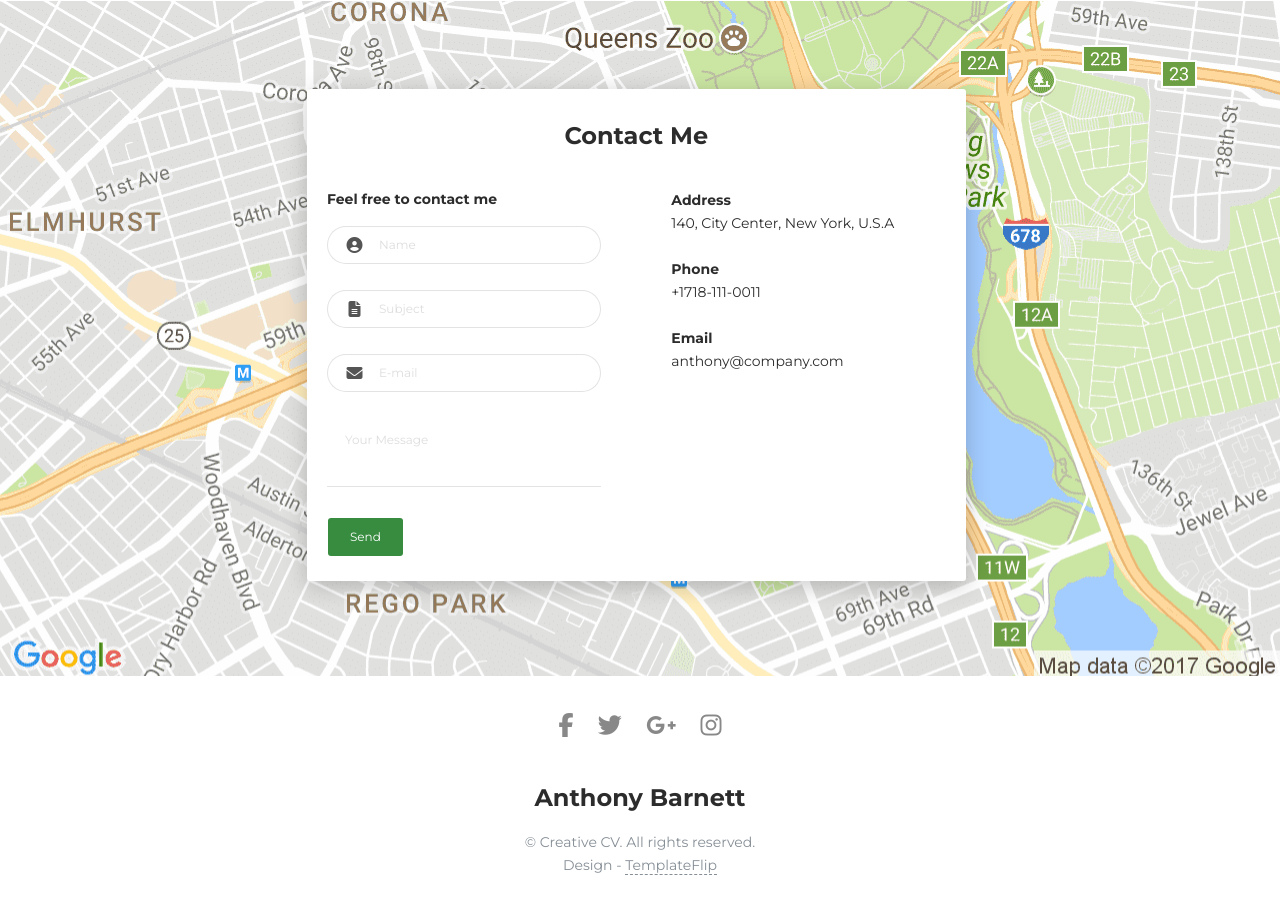
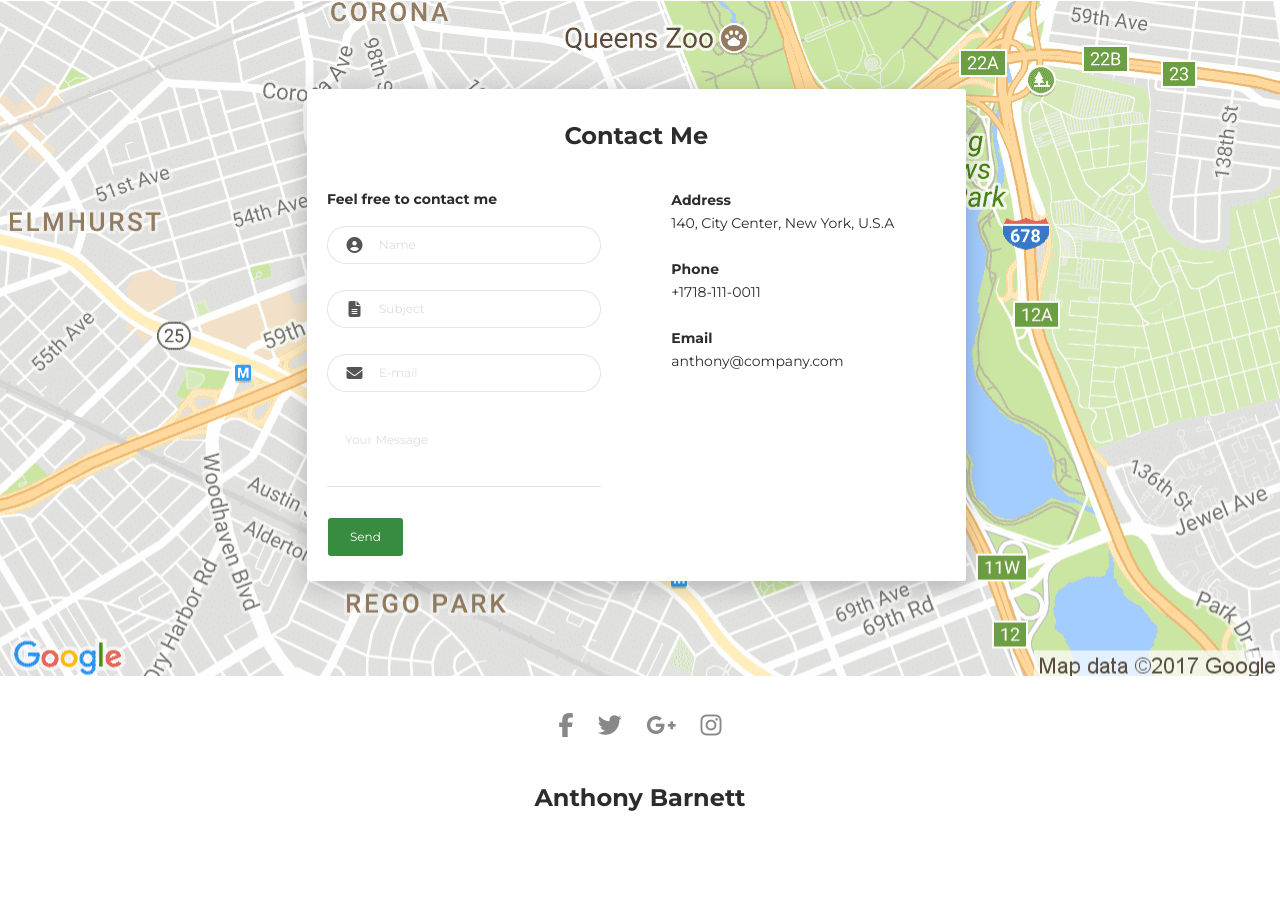
Before and after one commit to Marudhar98/Ranveer_Resume.gethub.com, a plain HTML site: page index.html in a window 1280 px wide. Shown: the part 4587-5501 px from the top of the page. After the commit the page ends 5442 px from the top, so only its background shows below. Drawn offline with Linux system fonts and the light colour scheme.

Commit message:
marudhar

```diff
--- a/index.html
+++ b/index.html
@@ -519,9 +519,7 @@
     <footer class="footer">
       <div class="container text-center"><a class="cc-facebook btn btn-link" href="#"><i class="fa fa-facebook fa-2x " aria-hidden="true"></i></a><a class="cc-twitter btn btn-link " href="#"><i class="fa fa-twitter fa-2x " aria-hidden="true"></i></a><a class="cc-google-plus btn btn-link" href="#"><i class="fa fa-google-plus fa-2x" aria-hidden="true"></i></a><a class="cc-instagram btn btn-link" href="#"><i class="fa fa-instagram fa-2x " aria-hidden="true"></i></a></div>
       <div class="h4 title text-center">Anthony Barnett</div>
-      <div class="text-center text-muted">
-        <p>&copy; Creative CV. All rights reserved.<br>Design - <a class="credit" href="https://templateflip.com" target="_blank">TemplateFlip</a></p>
-      </div>
+
     </footer>
     <script src="js/core/jquery.3.2.1.min.js?ver=1.1.0"></script>
     <script src="js/core/popper.min.js?ver=1.1.0"></script>
```
